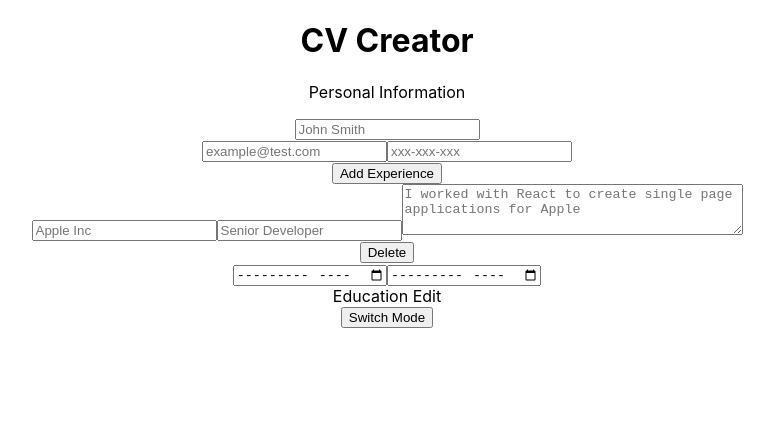
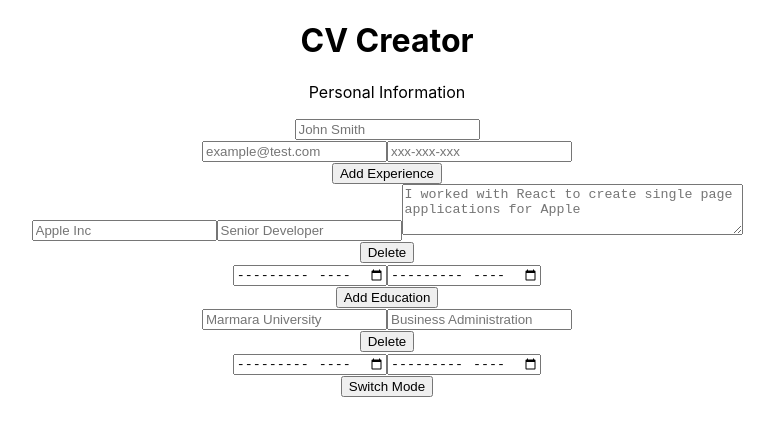
Before and after one commit to EmptyBox12/cv-project, a React (Create React App) app: page / in a window 1280 px wide. Shown: the top 436 px of the page, without its empty margins (253-1027 px from the left). Built offline with nearby package versions, Linux system fonts and the light colour scheme.

Commit message:
finished logic. must add css

```diff
--- a/src/App.js
+++ b/src/App.js
@@ -1,6 +1,7 @@
 /* eslint-disable no-useless-constructor */
 import React from "react";
 import uniqid from "uniqid";
+//import css
 import "./styles/App.css";
 //edit mode
 import { PersonalEdit } from "./components/edit/PersonalEdit";
@@ -14,8 +15,6 @@ import { ExperienceDisplay } from "./components/display/ExperienceDisplay";
 class App extends React.Component {
   constructor() {
     super();
-    this.renderDisplay = this.renderDisplay.bind(this);
-    this.renderEdit = this.renderEdit.bind(this);
     this.state = {
       personal: {
         name: "",
@@ -44,6 +43,7 @@ class App extends React.Component {
       editMode: true,
     };
   }
+  //personal section
   handlePersonalChange = (e) => {
     this.setState({
       personal: {
@@ -52,6 +52,7 @@ class App extends React.Component {
       },
     });
   };
+  //experience section
   handleExperienceChange = (e) => {
     let index = e.target.getAttribute("data-id");
     let experience = [...this.state.experience];
@@ -85,12 +86,47 @@ class App extends React.Component {
     });
     this.setState({ experience });
   };
+  //education section
+  handleEducationChange = (e) => {
+    let index = e.target.getAttribute("data-id");
+    let education = [...this.state.education];
+    education[index] = {
+      ...this.state.education[index],
+      [e.target.name]: e.target.value,
+    };
+    this.setState({ education });
+  };
+  clickAddEducation = (e) => {
+    let object = {
+      schoolName: "",
+      major: "",
+      startDate: "",
+      endDate: "",
+      id: uniqid(),
+    };
+    this.setState({
+      education: this.state.education.concat(object),
+    });
+  };
+  clickDeleteEducation = (e) => {
+    let deleteIndex = e.target.getAttribute("data-id");
+    let education = this.state.education.filter((item, index) => {
+      if (index !== parseInt(deleteIndex)) {
+        return true;
+      } else {
+        return false;
+      }
+    });
+    this.setState({ education });
+  };
+  //switch from preview to edit or vice versa
   switchMode = () => {
     this.setState({
       editMode: this.state.editMode ? false : true,
     });
   };
-  renderEdit() {
+  //render edit and display modes
+  renderEdit = () => {
     return (
       <div>
         <PersonalEdit
@@ -103,19 +139,24 @@ class App extends React.Component {
           clickAddExperience={this.clickAddExperience}
           clickDeleteExperience={this.clickDeleteExperience}
         />
-        <EducationEdit />
+        <EducationEdit
+          educationArray={this.state.education}
+          handleEducationChange={this.handleEducationChange}
+          clickAddEducation={this.clickAddEducation}
+          clickDeleteEducation={this.clickDeleteEducation}
+        />
       </div>
     );
-  }
-  renderDisplay() {
+  };
+  renderDisplay = () => {
     return (
       <div>
         <PersonalDisplay personalInfo={this.state.personal} />
-        <ExperienceDisplay experienceArray = {this.state.experience}/>
-        <EducationDisplay />
+        <ExperienceDisplay experienceArray={this.state.experience} />
+        <EducationDisplay educationArray = {this.state.education}/>
       </div>
     );
-  }
+  };
   render() {
     return (
       <div className="App">
--- a/src/components/display/EducationDisplay.js
+++ b/src/components/display/EducationDisplay.js
@@ -1,14 +1,28 @@
 /* eslint-disable no-useless-constructor */
-import React from 'react';
+import React from "react";
 
-
-export class EducationDisplay extends React.Component{
-  constructor(props){
+export class EducationDisplay extends React.Component {
+  constructor(props) {
     super(props);
   }
-  render(){
+  render() {
     return (
-      <div>Education Display</div>
+      <div>
+        {this.props.educationArray.map((education) => {
+          return (
+            <div key={education.id}>
+              <div className="leftSide">
+                <p>{education.schoolName}</p>
+                <p>{education.major}</p>
+              </div>
+              <div className="rightSide">
+                <p>{education.startDate}</p>
+                <p>{education.endDate}</p>
+              </div>
+            </div>
+          );
+        })}
+      </div>
     );
   }
 }
--- a/src/components/display/ExperienceDisplay.js
+++ b/src/components/display/ExperienceDisplay.js
@@ -10,7 +10,7 @@ export class ExperienceDisplay extends React.Component {
       <div>
         {this.props.experienceArray.map((experience) => {
           return (
-            <div key = {experience.id}>
+            <div key={experience.id}>
               <div className="leftSide">
                 <p>{experience.companyName}</p>
                 <p>{experience.position}</p>
--- a/src/components/edit/EducationEdit.js
+++ b/src/components/edit/EducationEdit.js
@@ -1,14 +1,63 @@
 /* eslint-disable no-useless-constructor */
-import React from 'react';
+import React from "react";
 
-
-export class EducationEdit extends React.Component{
-  constructor(props){
+export class EducationEdit extends React.Component {
+  constructor(props) {
     super(props);
   }
-  render(){
+  render() {
     return (
-      <div>Education Edit</div>
+      <div>
+        <button onClick={this.props.clickAddEducation}>Add Education</button>
+        {this.props.educationArray.map((education, index) => {
+          return (
+            <div key={education.id}>
+              <div className="leftSide">
+                <input
+                  type="text"
+                  name="schoolName"
+                  placeholder="Marmara University"
+                  value={education.schoolName}
+                  onChange={this.props.handleEducationChange}
+                  data-id={index}
+                />
+                <input
+                  type="text"
+                  name="major"
+                  placeholder="Business Administration"
+                  value={education.major}
+                  onChange={this.props.handleEducationChange}
+                  data-id={index}
+                />
+              </div>
+              <div className="rightSide">
+                <button
+                  data-id={index}
+                  onClick={this.props.clickDeleteEducation}
+                >
+                  Delete
+                </button>
+                <div className="dates">
+                  <input
+                    type="month"
+                    name="startDate"
+                    value={education.startDate}
+                    onChange={this.props.handleEducationChange}
+                    data-id={index}
+                  />
+                  <input
+                    type="month"
+                    name="endDate"
+                    value={education.endDate}
+                    onChange={this.props.handleEducationChange}
+                    data-id={index}
+                  />
+                </div>
+              </div>
+            </div>
+          );
+        })}
+      </div>
     );
   }
 }
```
